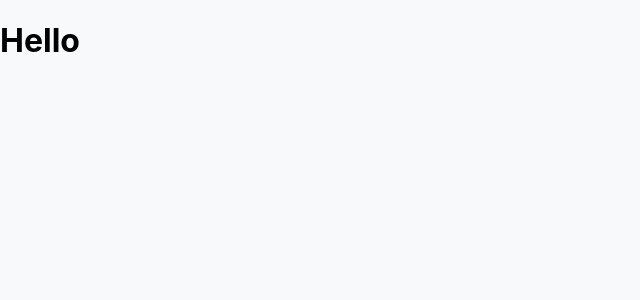
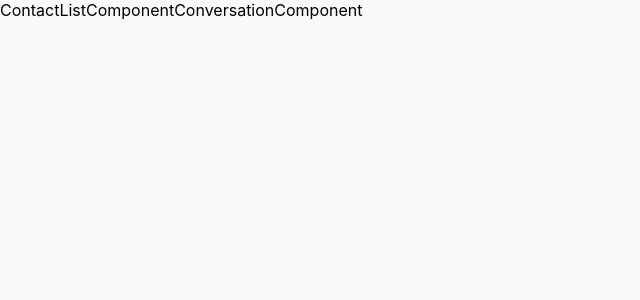
Before and after one commit to Aniket101299/whatsapp-mern, a JavaScript app in the folder client/: page / in a window 1280 px wide. Shown: the top 300 px of the page, without its empty margins (0-640 px from the left). Built offline with nearby package versions, Linux system fonts and the light colour scheme; the HTML template or start-up script is replaced by a standard one.

Commit message:
whole application divided into 2 parts ContactList & Conversation and created 2 components for the same

```diff
--- a/client/src/App.js
+++ b/client/src/App.js
@@ -1,4 +1,6 @@
 import styled from "styled-components";
+import ContactListComponent from "./Components/ContactListComponent";
+import ConversationComponent from "./Components/ConversationComponent";
 
 const Container = styled.div`
 display: flex;
@@ -11,7 +13,8 @@ background: #f8f9fb;
 function App() {
   return (
     <Container>
-        <h1>Hello</h1>
+        <ContactListComponent/>
+        <ConversationComponent/>
     </Container>
   );
 }
--- /dev/null
+++ b/client/src/Components/ContactListComponent.js
@@ -0,0 +1,5 @@
+const ContactListComponent = () => {
+    return ('ContactListComponent');
+}
+
+export default ContactListComponent;
--- /dev/null
+++ b/client/src/Components/ConversationComponent.js
@@ -0,0 +1,5 @@
+const ConversationComponent = () => {
+    return ('ConversationComponent');
+}
+
+export default ConversationComponent;
```
